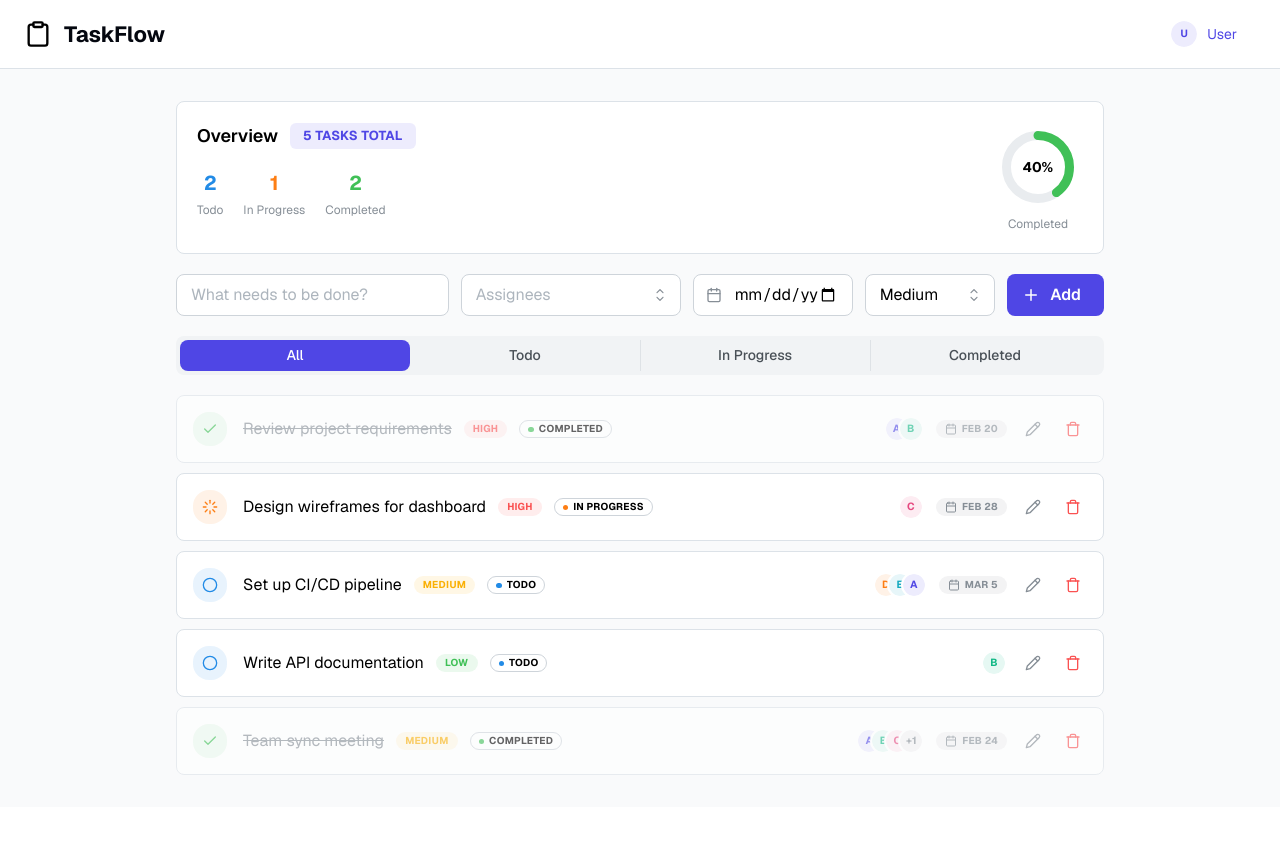
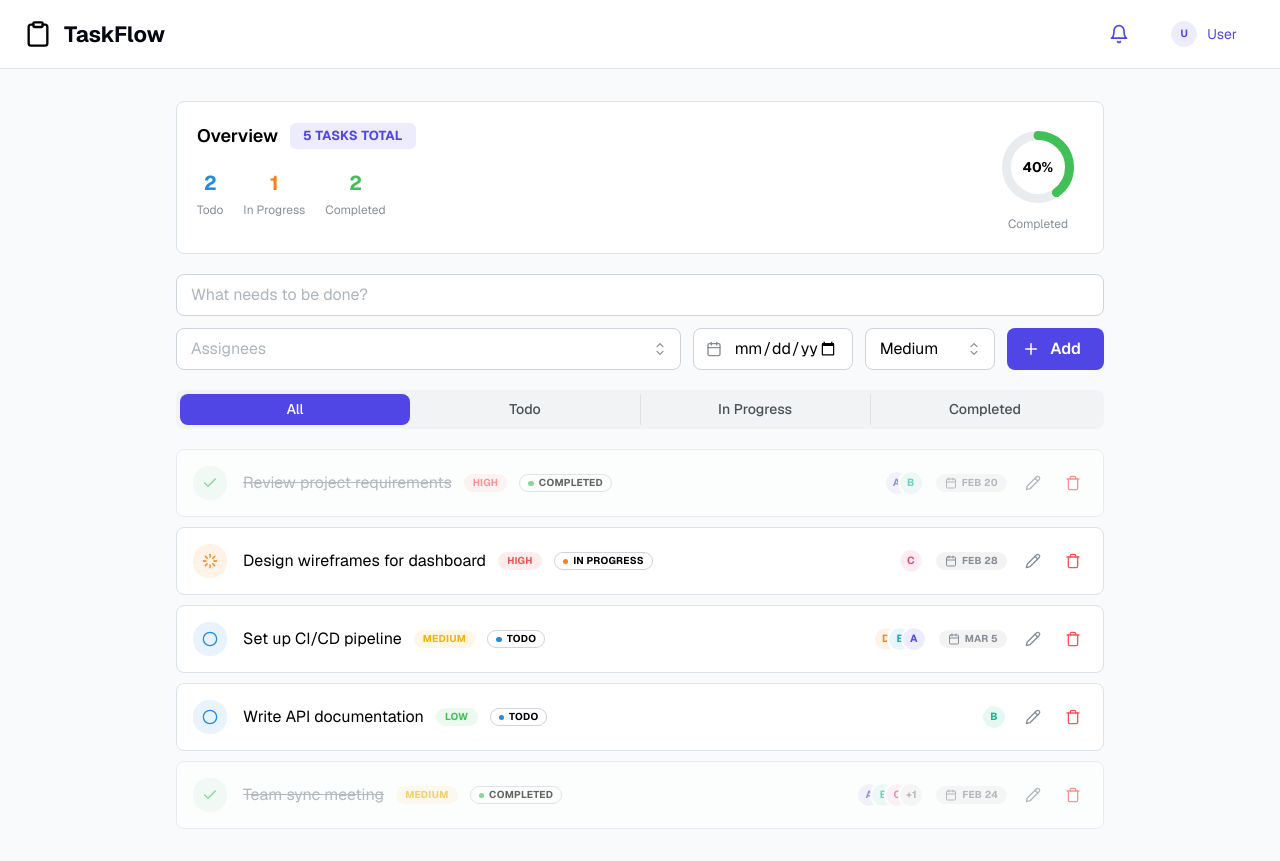
Before and after one commit to rahicsgo-bit/todo-frontend, a Next.js app: page / in a window 1280 px wide. Before the commit the page ends 807 px from the top, so only its background shows below. Built offline with nearby package versions, Linux system fonts and the light colour scheme.

Commit message:
feat: enhance add-todo form and add notification system
Restructure add-todo form layout and implement notification bell with panel.

```diff
--- a/app/page.tsx
+++ b/app/page.tsx
@@ -1,6 +1,6 @@
 "use client";
 
-import { useState, useMemo } from "react";
+import { useState, useMemo, useCallback } from "react";
 import { Container, Stack } from "@mantine/core";
 import { notifications } from "@mantine/notifications";
 import { TodoHeader } from "@/components/todo-header";
@@ -11,6 +11,7 @@ import { TodoFilters } from "@/components/todo-filters";
 import { TodoEmpty } from "@/components/todo-empty";
 import type { Todo, FilterType, TodoStatus } from "@/lib/todo-types";
 import { STATUS_LABELS } from "@/lib/todo-types";
+import type { AppNotification } from "@/lib/notification-types";
 
 const INITIAL_TODOS: Todo[] = [
   {
@@ -64,6 +65,25 @@ const INITIAL_TODOS: Todo[] = [
 export default function TodoPage() {
   const [todos, setTodos] = useState<Todo[]>(INITIAL_TODOS);
   const [filter, setFilter] = useState<FilterType>("all");
+  const [appNotifications, setAppNotifications] = useState<AppNotification[]>([]);
+
+  const addNotification = useCallback((title: string, message: string, color: string) => {
+    const newNotif: AppNotification = {
+      id: crypto.randomUUID(),
+      title,
+      message,
+      color,
+      timestamp: new Date(),
+      read: false,
+    };
+    setAppNotifications((prev) => [newNotif, ...prev]);
+  }, []);
+
+  const handleMarkAllRead = useCallback(() => {
+    setAppNotifications((prev) =>
+      prev.map((n) => ({ ...n, read: true }))
+    );
+  }, []);
 
   const filteredTodos = useMemo(() => {
     if (filter === "all") return todos;
@@ -81,6 +101,7 @@ export default function TodoPage() {
       createdAt: new Date(),
     };
     setTodos((prev) => [newTodo, ...prev]);
+    addNotification("Task added", `"${title}" has been added to your list.`, "indigo");
     notifications.show({
       title: "Task added",
       message: `"${title}" has been added to your list.`,
@@ -94,6 +115,7 @@ export default function TodoPage() {
       prev.map((t) => (t.id === id ? { ...t, status } : t))
     );
     if (todo) {
+      addNotification("Status updated", `"${todo.title}" moved to ${STATUS_LABELS[status]}.`, "indigo");
       notifications.show({
         title: "Status updated",
         message: `"${todo.title}" moved to ${STATUS_LABELS[status]}.`,
@@ -106,6 +128,7 @@ export default function TodoPage() {
     const todo = todos.find((t) => t.id === id);
     setTodos((prev) => prev.filter((t) => t.id !== id));
     if (todo) {
+      addNotification("Task deleted", `"${todo.title}" has been permanently removed.`, "red");
       notifications.show({
         title: "Task deleted",
         message: `"${todo.title}" has been permanently removed.`,
@@ -122,7 +145,7 @@ export default function TodoPage() {
 
   return (
     <div className="flex min-h-screen flex-col bg-background">
-      <TodoHeader />
+      <TodoHeader notifications={appNotifications} onMarkAllRead={handleMarkAllRead} />
       <main className="flex-1 py-8">
         <Container size="md">
           <Stack gap="lg">
--- a/components/add-todo-form.tsx
+++ b/components/add-todo-form.tsx
@@ -41,18 +41,19 @@ export function AddTodoForm({ onAdd }: AddTodoFormProps) {
 
   return (
     <form onSubmit={form.onSubmit(handleSubmit)}>
-      <Group gap="sm" align="flex-end">
+      <div className="flex flex-col gap-3">
         <TextInput
           placeholder="What needs to be done?"
           size="md"
-          className="flex-1"
+          className="w-full"
           {...form.getInputProps("title")}
         />
+        <Group gap="sm" align="flex-end">
           <MultiSelect
             data={TEAM_MEMBERS.map((m) => ({ value: m.id, label: m.name }))}
             placeholder="Assignees"
             size="md"
-          className="w-[220px]"
+            className="flex-1"
             maxDropdownHeight={200}
             clearable
             searchable
@@ -85,6 +86,7 @@ export function AddTodoForm({ onAdd }: AddTodoFormProps) {
             Add
           </Button>
         </Group>
+      </div>
     </form>
   );
 }
--- a/components/icons.tsx
+++ b/components/icons.tsx
@@ -244,6 +244,25 @@ export function IconArchive({ size = 24 }: { size?: number }) {
   );
 }
 
+export function IconBell({ size = 24 }: { size?: number }) {
+  return (
+    <svg
+      xmlns="http://www.w3.org/2000/svg"
+      width={size}
+      height={size}
+      viewBox="0 0 24 24"
+      fill="none"
+      stroke="currentColor"
+      strokeWidth="2"
+      strokeLinecap="round"
+      strokeLinejoin="round"
+    >
+      <path d="M6 8a6 6 0 0 1 12 0c0 7 3 9 3 9H3s3-2 3-9" />
+      <path d="M10.3 21a1.94 1.94 0 0 0 3.4 0" />
+    </svg>
+  );
+}
+
 export function IconClipboard({ size = 24 }: { size?: number }) {
   return (
     <svg
--- /dev/null
+++ b/components/notification-panel.tsx
@@ -0,0 +1,141 @@
+"use client";
+
+import {
+  ActionIcon,
+  Indicator,
+  Popover,
+  Text,
+  Stack,
+  Group,
+  Badge,
+  ScrollArea,
+  Button,
+} from "@mantine/core";
+import { useState } from "react";
+import { IconBell } from "@/components/icons";
+import type { AppNotification } from "@/lib/notification-types";
+
+interface NotificationPanelProps {
+  notifications: AppNotification[];
+  onMarkAllRead: () => void;
+}
+
+function timeAgo(date: Date): string {
+  const seconds = Math.floor((Date.now() - date.getTime()) / 1000);
+  if (seconds < 60) return "just now";
+  const minutes = Math.floor(seconds / 60);
+  if (minutes < 60) return `${minutes}m ago`;
+  const hours = Math.floor(minutes / 60);
+  if (hours < 24) return `${hours}h ago`;
+  const days = Math.floor(hours / 24);
+  return `${days}d ago`;
+}
+
+export function NotificationPanel({
+  notifications,
+  onMarkAllRead,
+}: NotificationPanelProps) {
+  const [opened, setOpened] = useState(false);
+  const unreadCount = notifications.filter((n) => !n.read).length;
+
+  const handleOpen = (isOpen: boolean) => {
+    setOpened(isOpen);
+  };
+
+  return (
+    <Popover
+      width={360}
+      position="bottom-end"
+      shadow="lg"
+      opened={opened}
+      onChange={handleOpen}
+    >
+      <Popover.Target>
+        <Indicator
+          label={unreadCount > 0 ? unreadCount : undefined}
+          size={unreadCount > 0 ? 18 : 0}
+          color="red"
+          offset={4}
+          processing={unreadCount > 0}
+          disabled={unreadCount === 0}
+        >
+          <ActionIcon
+            variant="subtle"
+            size="lg"
+            onClick={() => setOpened((o) => !o)}
+            aria-label={`Notifications${unreadCount > 0 ? `, ${unreadCount} unread` : ""}`}
+          >
+            <IconBell size={20} />
+          </ActionIcon>
+        </Indicator>
+      </Popover.Target>
+      <Popover.Dropdown className="p-0">
+        <div className="border-b border-border px-4 py-3">
+          <Group justify="space-between">
+            <Group gap="xs">
+              <Text fw={600} size="sm">
+                Notifications
+              </Text>
+              {unreadCount > 0 && (
+                <Badge size="sm" color="red" variant="filled">
+                  {unreadCount}
+                </Badge>
+              )}
+            </Group>
+            {unreadCount > 0 && (
+              <Button
+                variant="subtle"
+                size="xs"
+                color="indigo"
+                onClick={onMarkAllRead}
+              >
+                Mark all read
+              </Button>
+            )}
+          </Group>
+        </div>
+        <ScrollArea.Autosize mah={320}>
+          {notifications.length === 0 ? (
+            <div className="px-4 py-8 text-center">
+              <Text size="sm" c="dimmed">
+                No notifications yet
+              </Text>
+            </div>
+          ) : (
+            <Stack gap={0}>
+              {notifications.map((notification) => (
+                <div
+                  key={notification.id}
+                  className={`border-b border-border px-4 py-3 transition-colors ${
+                    !notification.read
+                      ? "bg-indigo-50/50 dark:bg-indigo-950/20"
+                      : ""
+                  }`}
+                >
+                  <Group justify="space-between" align="flex-start" wrap="nowrap">
+                    <div className="min-w-0 flex-1">
+                      <Group gap="xs" mb={2}>
+                        <Text size="sm" fw={notification.read ? 400 : 600} truncate>
+                          {notification.title}
+                        </Text>
+                        {!notification.read && (
+                          <div className="h-2 w-2 shrink-0 rounded-full bg-indigo-500" />
+                        )}
+                      </Group>
+                      <Text size="xs" c="dimmed" lineClamp={2}>
+                        {notification.message}
+                      </Text>
+                    </div>
+                    <Text size="xs" c="dimmed" className="shrink-0">
+                      {timeAgo(notification.timestamp)}
+                    </Text>
+                  </Group>
+                </div>
+              ))}
+            </Stack>
+          )}
+        </ScrollArea.Autosize>
+      </Popover.Dropdown>
+    </Popover>
+  );
+}
--- a/components/todo-header.tsx
+++ b/components/todo-header.tsx
@@ -10,8 +10,15 @@ import {
 } from "@mantine/core";
 import { useRouter } from "next/navigation";
 import { IconLogout, IconClipboard } from "@/components/icons";
+import { NotificationPanel } from "@/components/notification-panel";
+import type { AppNotification } from "@/lib/notification-types";
 
-export function TodoHeader() {
+interface TodoHeaderProps {
+  notifications: AppNotification[];
+  onMarkAllRead: () => void;
+}
+
+export function TodoHeader({ notifications, onMarkAllRead }: TodoHeaderProps) {
   const router = useRouter();
 
   return (
@@ -24,6 +31,10 @@ export function TodoHeader() {
           </Title>
         </Group>
         <Group gap="md">
+          <NotificationPanel
+            notifications={notifications}
+            onMarkAllRead={onMarkAllRead}
+          />
           <Menu shadow="md" width={200}>
             <Menu.Target>
               <Button variant="subtle" className="px-2">
--- /dev/null
+++ b/lib/notification-types.ts
@@ -0,0 +1,8 @@
+export interface AppNotification {
+  id: string;
+  title: string;
+  message: string;
+  color: string;
+  timestamp: Date;
+  read: boolean;
+}
```
Lines whose indentation alone changed are shown as unchanged.
